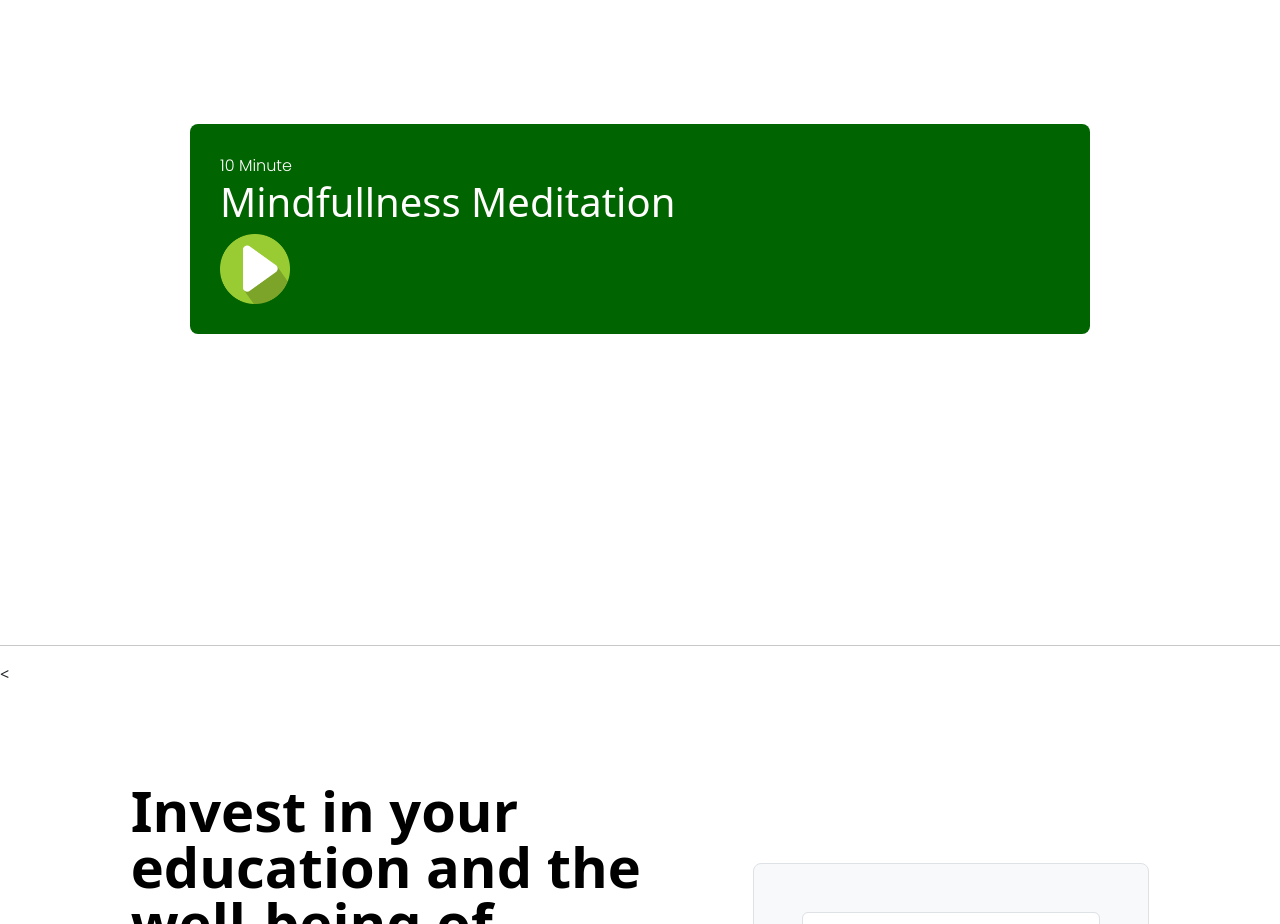
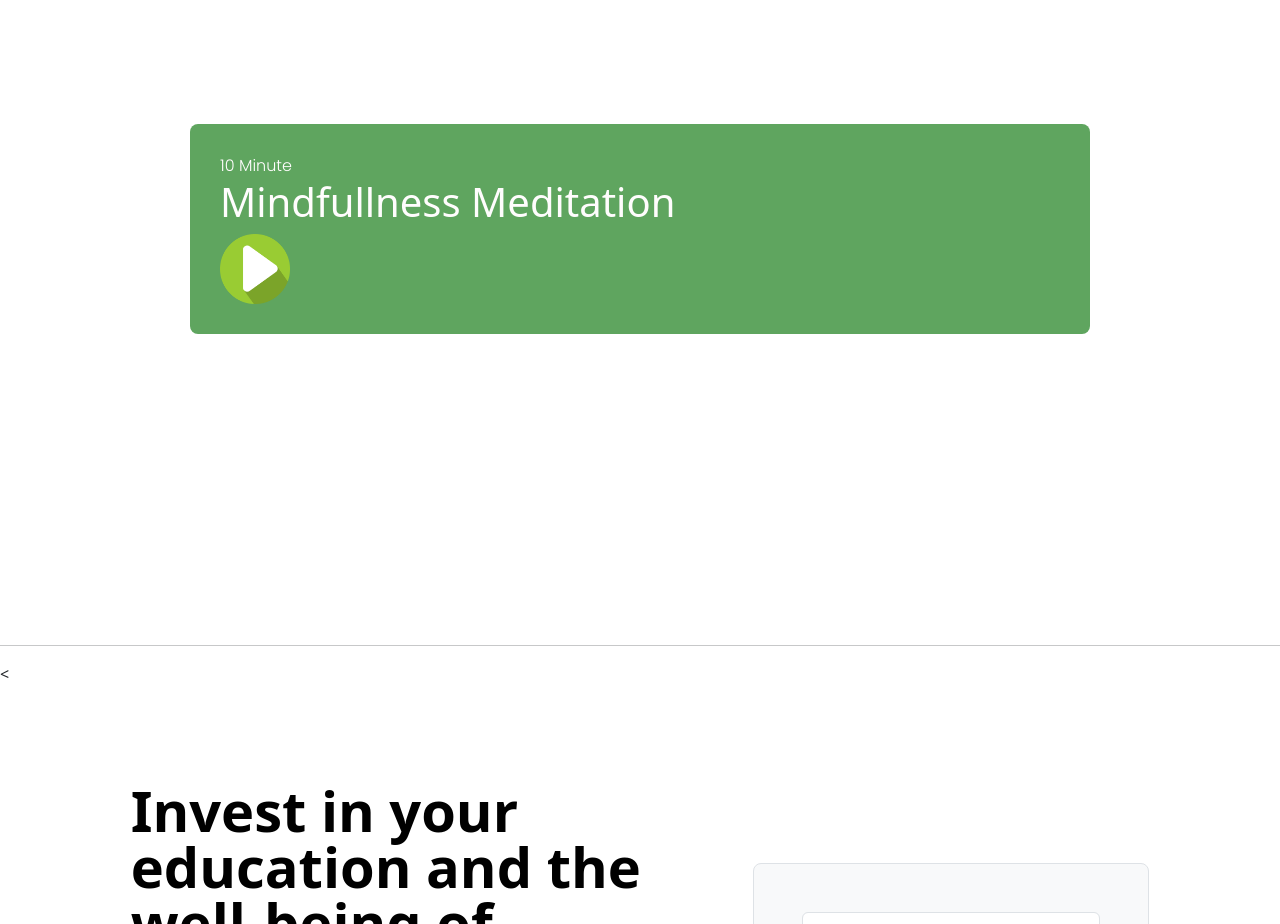
Before and after one commit to sanjaychethu/CalmNest, a plain HTML site: page index.html in a window 1280 px wide. Shown: the part 1800-2724 px from the top of the page. Drawn offline with nearby package versions, Linux system fonts and the light colour scheme; a script that the page names is missing; files whose address does not match are found by name.

Commit message:
Update style.css

```diff
--- a/style.css
+++ b/style.css
@@ -1,5 +1,3 @@
-
-
 
 
 body, ul {
@@ -185,7 +183,7 @@ p{
     max-width: 900px;
     padding: 30px;
     box-shadow: 0 0 20px rgba(rgb(26, 82, 12),0,0,0.4);
-    background: darkgreen;
+    background: rgb(95, 165, 95);
     color: rgb(255, 253, 253);
     border-radius: 8px;
 
```
